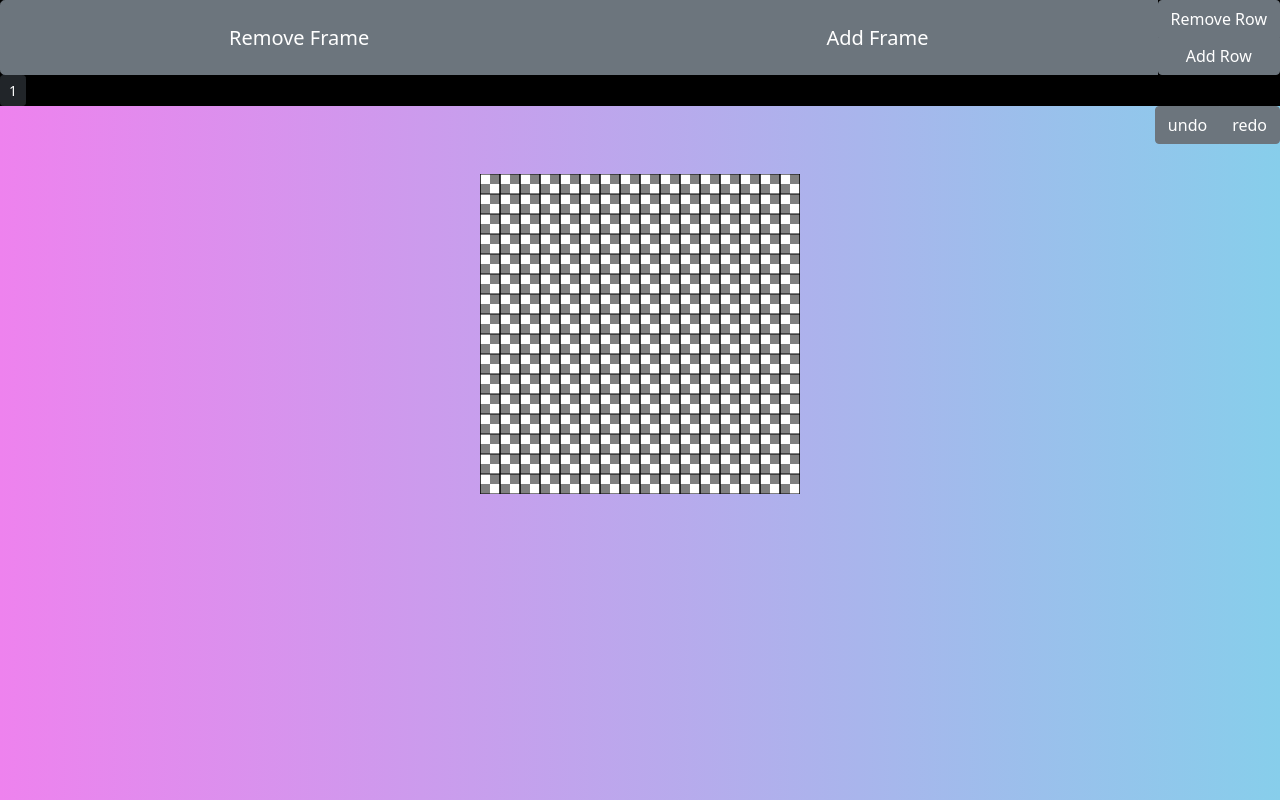
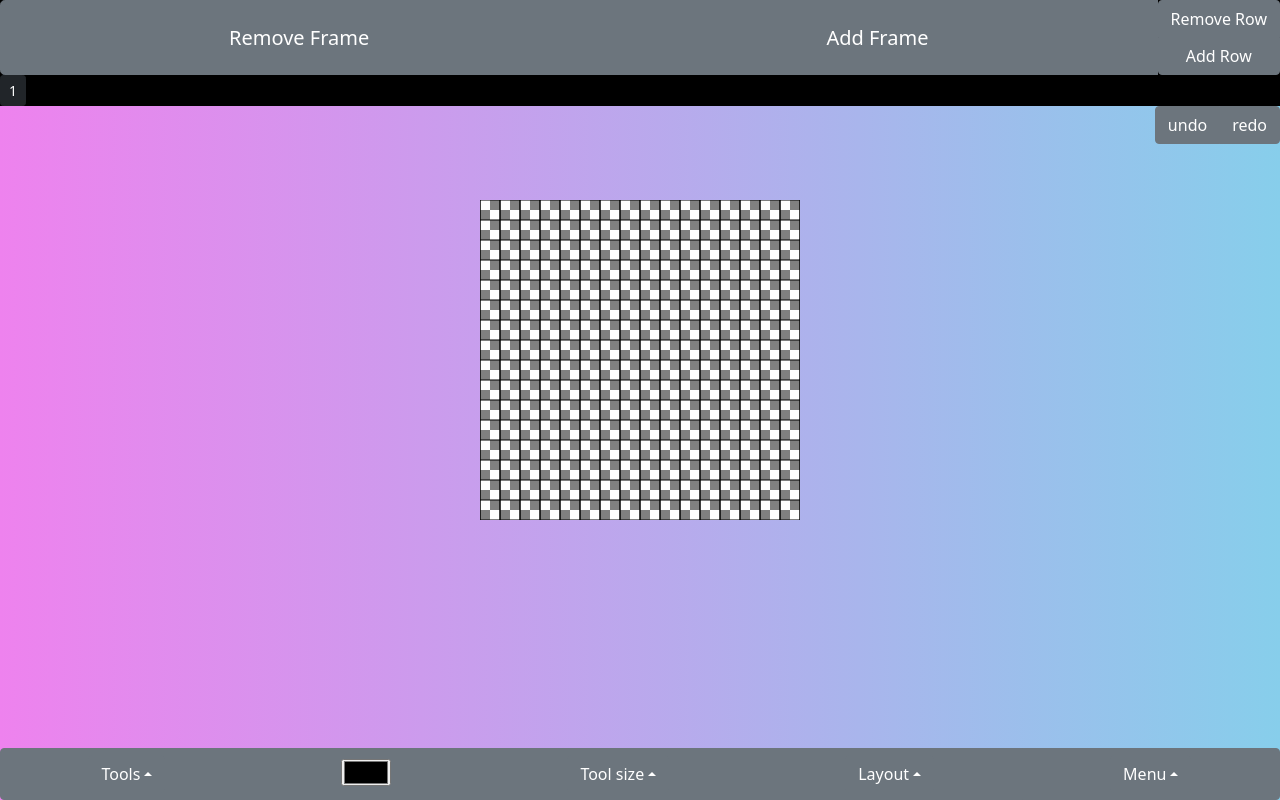
Before and after one commit to danema21/SpriteSheetStudioReactJS, a React (Create React App) app: page / in a window 1280 px wide. Built offline with nearby package versions, Linux system fonts and the light colour scheme.

Commit message:
se agregan dropdowns al componente ToolBar

```diff
--- a/src/components/App.js
+++ b/src/components/App.js
@@ -2,18 +2,14 @@ import React from 'react';
 import './assets/App.css';
 import 'bootstrap/dist/css/bootstrap.min.css';
 
-import TopBar from './TopBar.js';
 import DrawingSpace from './DrawingSpace.js';
-import ToolBar from './ToolBar.js';
 
 
 function App() {
 
   return (
     <div className="App">
-      <TopBar />
       <DrawingSpace />
-      <ToolBar />
     </div>
   );
 }
--- a/src/components/DrawingSpace.js
+++ b/src/components/DrawingSpace.js
@@ -1,5 +1,7 @@
 import React, { useEffect, useRef, useState } from 'react';
 import './assets/DrawingSpace.css';
+import ToolBar from './ToolBar';
+import TopBar from './TopBar';
 
 
 function DrawingSpace(){
@@ -46,6 +48,7 @@ function DrawingSpace(){
     }, []);
 
 
+    //funciones de dibujado en canvas
     const startDrawing = (e) => {
         canvasCtxRef.current.beginPath();
         canvasCtxRef.current.moveTo(
@@ -74,6 +77,8 @@ function DrawingSpace(){
 
     return (
         <div className="drawingSpace">
+            <TopBar />
+
             <canvas id="mainCanvas"
             ref={canvasRef}
             width={`320px`}
@@ -89,6 +94,11 @@ function DrawingSpace(){
             onMouseOut={endDrawing}
             onMouseMove={draw}
             />
+
+            <ToolBar
+            setLineColor={setLineColor}
+            setLineWidth={setLineWidth}
+            />
         </div>
     );
 }
--- a/src/components/ToolBar.js
+++ b/src/components/ToolBar.js
@@ -1,12 +1,74 @@
 import React from 'react';
+import 'bootstrap/dist/css/bootstrap.min.css';
+import Button from 'react-bootstrap/Button';
+
+import './assets/ToolBar.css';
+import Dropdown from 'react-bootstrap/Dropdown';
+import { ButtonGroup } from 'react-bootstrap';
 
 
-function ToolBar(){
+function ToolBar({setLineColor, setLineWidth}){
 
 
     return (
-        <div className="toolBar">
+        <div className="toolBar fixed-bottom">
+            <ButtonGroup id="toolbarBtnGroup">
+                <Button variant='secondary'>
+                    <Dropdown drop='up' autoClose='outside'>
+                        <Dropdown.Toggle variant='secondary'>
+                            Tools
+                        </Dropdown.Toggle>
 
+                        <Dropdown.Menu>
+                            <Dropdown.Item><button>pencil</button></Dropdown.Item>
+                            <Dropdown.Item><button>brush</button></Dropdown.Item>
+                            <Dropdown.Item><button>eraser</button></Dropdown.Item>
+                            <Dropdown.Item><button>filler</button></Dropdown.Item>
+                        </Dropdown.Menu>
+                    </Dropdown>
+                </Button>
+                <Button variant='secondary'><input type="color" value="#000000"></input></Button>
+                <Button variant='secondary'>
+                    <Dropdown drop='up' autoClose='outside'>
+                        <Dropdown.Toggle variant='secondary'>
+                            Tool size
+                        </Dropdown.Toggle>
+
+                        <Dropdown.Menu>
+                            <Dropdown.Item>
+                                <input type='range' min='1' max='40' ></input>
+                            </Dropdown.Item>
+                        </Dropdown.Menu>
+                    </Dropdown>
+                </Button>
+                <Button variant='secondary'>
+                    <Dropdown drop='up' autoClose='outside'>
+                        <Dropdown.Toggle variant='secondary'>
+                            Layout
+                        </Dropdown.Toggle>
+
+                        <Dropdown.Menu>
+                            <Dropdown.Item>
+                                <button>gridOn</button>
+                            </Dropdown.Item>
+                        </Dropdown.Menu>
+                    </Dropdown>
+                </Button>
+                <Button variant='secondary'>
+                    <Dropdown drop='up'>
+                        <Dropdown.Toggle variant='secondary'>
+                            Menu
+                        </Dropdown.Toggle>
+
+                        <Dropdown.Menu>
+                            <Dropdown.Item>New...</Dropdown.Item>
+                            <Dropdown.Item>Open...</Dropdown.Item>
+                            <Dropdown.Item>Animation preview</Dropdown.Item>
+                            <Dropdown.Item>Help</Dropdown.Item>
+                        </Dropdown.Menu>
+                    </Dropdown>
+                </Button>
+            </ButtonGroup>
         </div>
     );
 }
--- a/src/components/TopBar.js
+++ b/src/components/TopBar.js
@@ -7,7 +7,7 @@ import './assets/TopBar.css';
 function TopBar() {
 
     return (
-        <div className="topBar">
+        <div className="topBar fixed-top">
             <ButtonGroup id="topBarButtonGroup" vertical>
                 <ButtonGroup size="lg">
                 <Button variant="secondary">Remove Frame</Button>
--- a/src/components/assets/DrawingSpace.css
+++ b/src/components/assets/DrawingSpace.css
@@ -2,7 +2,7 @@
     display: flex;
     justify-content: center;
     width: 100%;
-    margin-top: 30px;
+    margin-top: 200px;
 }
 
 #mainCanvas{
--- /dev/null
+++ b/src/components/assets/ToolBar.css
@@ -0,0 +1,8 @@
+.toolBar{
+    display: flex;
+    width: 100%;
+}
+
+#toolbarBtnGroup{
+    width: 100%;
+}
```
